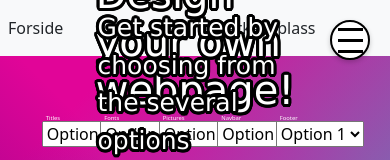
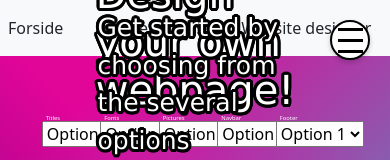
Before and after one commit to jonbonde/APP2000, a React (Create React App) app in the folder reactclient/: page /WireframeTool in a window 390 px wide. Shown: the top 160 px of the page. Built offline with nearby package versions, Linux system fonts and the light colour scheme.

Commit message:
Linka hamburgermeny og wft

```diff
--- a/reactclient/src/Pages/Navbar.js
+++ b/reactclient/src/Pages/Navbar.js
@@ -6,6 +6,7 @@ function Navbar() {
         <nav className="navbar navbar-expand-lg navbar-light bg-light">
             <Link to="/" className="nav-link p-2">Forside</Link> <br />
             <Link to="/Markedsplass" className="nav-link p-2">Markedsplass</Link> <br />
+            <Link to="/WireframeTool" className="nav-link p-2">Website designer</Link> <br />
         </nav>
     );
 }
```
